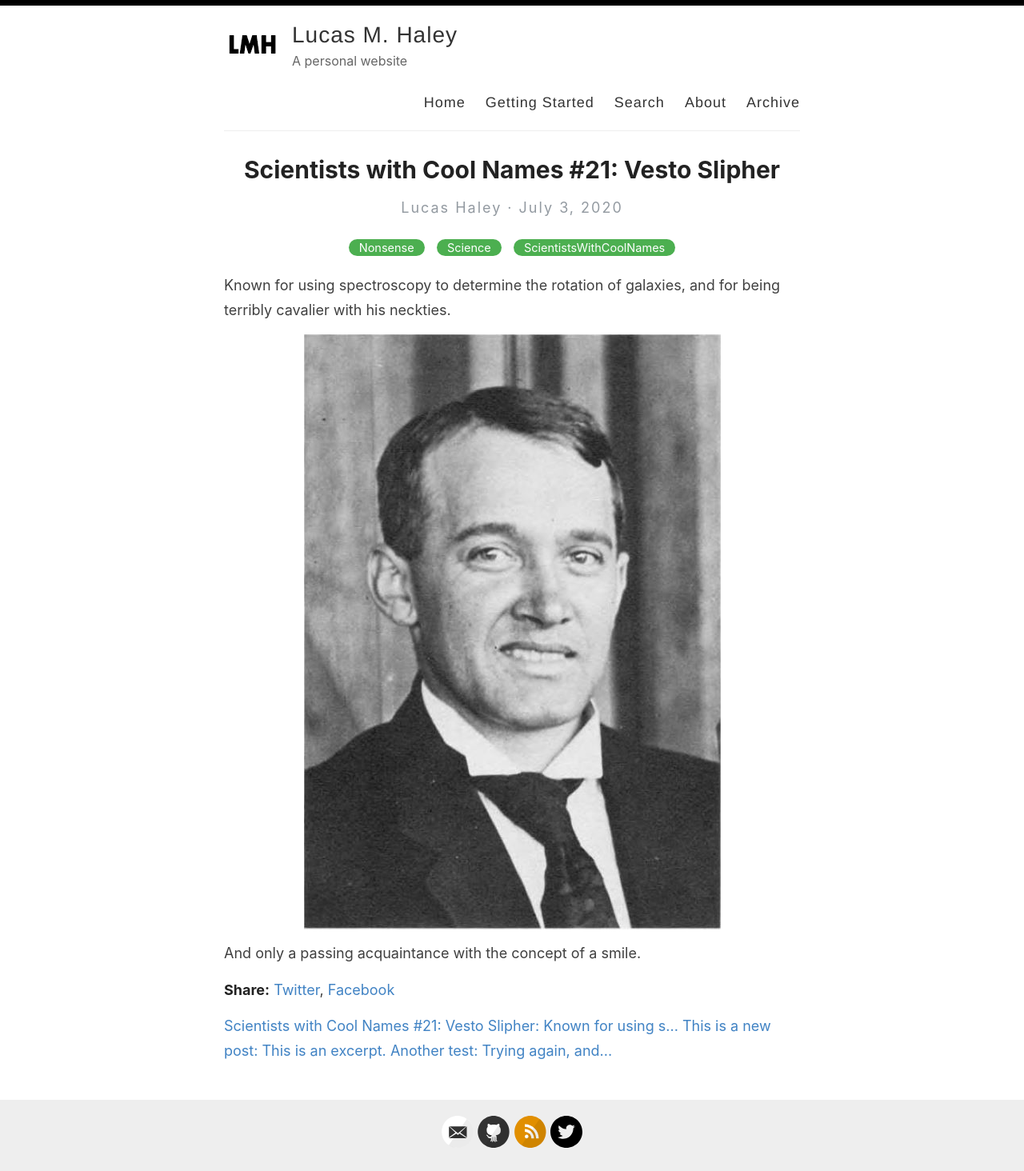
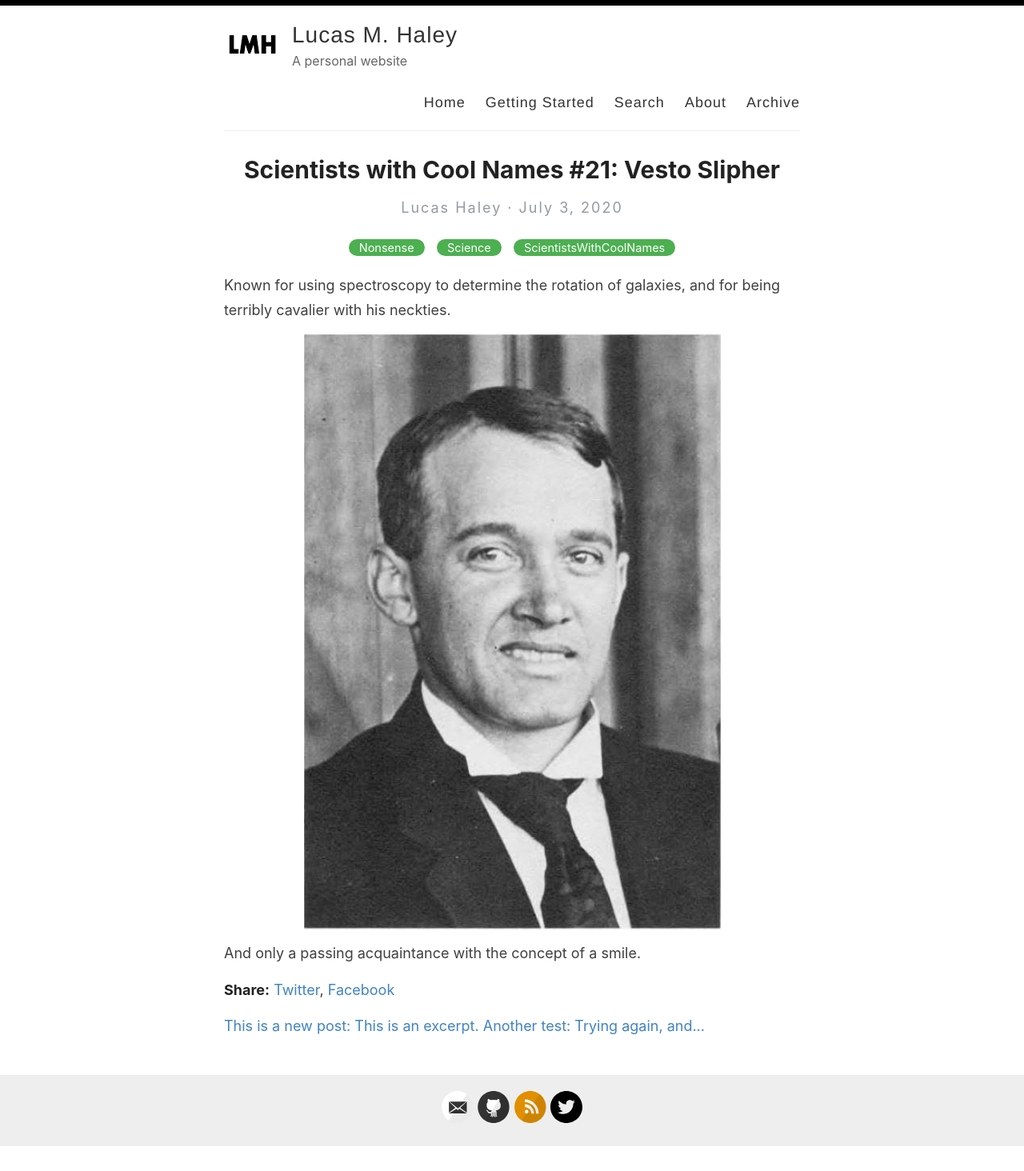
Before and after one commit to lucashaley/lucashaley.github.io, a Jekyll site: the page built from _posts/2020-07-03-scientists-with-cool-names-21-vesto-slipher.md, in a window 1280 px wide. Shown: the whole page at 80% size. Built offline with Jekyll 4.4.1, drawn with Linux system fonts in a browser that asks for light colours; after the commit the page ends 1434 px from its top, so only the background shows below that.

Commit message:
Update from Forestry.io lucashaley@yahoo.com updated _posts/2020-07-03-scientists-with-cool-names-21-vesto-slipher.md

```diff
--- a/_posts/2020-07-03-scientists-with-cool-names-21-vesto-slipher.md
+++ b/_posts/2020-07-03-scientists-with-cool-names-21-vesto-slipher.md
@@ -9,7 +9,6 @@ categories:
 - ScientistsWithCoolNames
 splash: "/uploads/V.M._Slipher-e1529318752226.gif"
 similar_pages:
-- _posts/2020-07-03-scientists-with-cool-names-21-vesto-slipher.md
 - _posts/2022-06-02-this-is-a-new-post.md
 - _posts/2022-06-02-another-test.md
 
```
